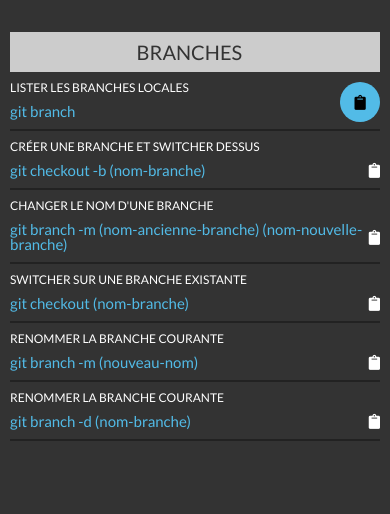
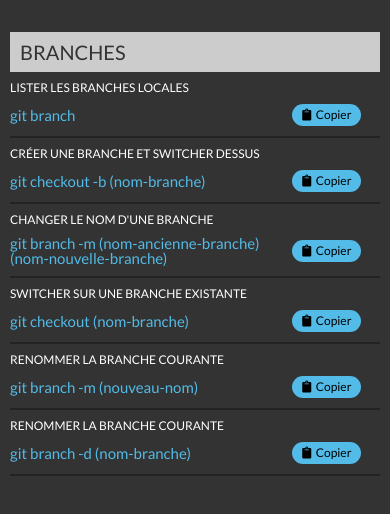
Before and after one commit to Vman45/git-memento, a website: page index.html in a window 390 px wide. Shown: the part 150-664 px from the top of the page. Drawn offline with Linux system fonts and the light colour scheme.

Commit message:
Fix button on responsive

```diff
--- a/index.html
+++ b/index.html
@@ -46,7 +46,7 @@
           <td class="git-command-data">git branch</td>
           <td class="git-command-data">
             <button>
-              <i class="fas fa-clipboard"></i>
+              <i class="fas fa-clipboard"></i>&nbsp;&nbsp;Copier
             </button>
           </td>
         </tr>
@@ -57,7 +57,9 @@
         <tr class="git-command-row">
           <td class="git-command-data">Créer une branche et switcher dessus</td>
           <td class="git-command-data">git checkout -b (nom-branche)</td>
-          <td class="git-command-data"><i class="fas fa-clipboard"></i></td>
+          <td class="git-command-data"><button>
+              <i class="fas fa-clipboard"></i>&nbsp;&nbsp;Copier
+            </button></td>
         </tr>
 
         <tr class="alt-header">
@@ -66,7 +68,9 @@
         <tr class="git-command-row">
           <td class="git-command-data">Changer le nom d'une branche</td>
           <td class="git-command-data">git branch -m (nom-ancienne-branche) (nom-nouvelle-branche)</td>
-          <td class="git-command-data"><i class="fas fa-clipboard"></i></td>
+          <td class="git-command-data"><button>
+              <i class="fas fa-clipboard"></i>&nbsp;&nbsp;Copier
+            </button></td>
         </tr>
 
         <tr class="alt-header">
@@ -75,7 +79,9 @@
         <tr class="git-command-row">
           <td class="git-command-data">Switcher sur une branche existante</td>
           <td class="git-command-data">git checkout (nom-branche)</td>
-          <td class="git-command-data"><i class="fas fa-clipboard"></i></td>
+          <td class="git-command-data"><button>
+              <i class="fas fa-clipboard"></i>&nbsp;&nbsp;Copier
+            </button></td>
         </tr>
 
         <tr class="alt-header">
@@ -84,7 +90,9 @@
         <tr class="git-command-row">
           <td class="git-command-data">Renommer la branche courante</td>
           <td class="git-command-data">git branch -m (nouveau-nom)</td>
-          <td class="git-command-data"><i class="fas fa-clipboard"></i></td>
+          <td class="git-command-data"><button>
+              <i class="fas fa-clipboard"></i>&nbsp;&nbsp;Copier
+            </button></td>
         </tr>
 
         <tr class="alt-header">
@@ -93,7 +101,9 @@
         <tr class="git-command-row">
           <td class="git-command-data">Supprimer une branche en local</td>
           <td class="git-command-data">git branch -d (nom-branche)</td>
-          <td class="git-command-data"><i class="fas fa-clipboard"></i></<td>
+          <td class="git-command-data"><button>
+              <i class="fas fa-clipboard"></i>&nbsp;&nbsp;Copier
+            </button></<td>
         </tr>
       </tbody>
     </table>
--- a/scss/_tab.scss
+++ b/scss/_tab.scss
@@ -5,14 +5,10 @@
   button {
     background-color: #52bbe7;
     border: none;
-    border-radius: 50%;
-    font: 1.5rem/1 'Lato', sans-serif;
+    border-radius: 1.5rem;
+    font: 1.2rem/1 'Lato', sans-serif;
     outline: none;
     padding: .5rem 1rem;
-    width: 4rem; height: 4rem;
-    @include md-(phone) {
-      position: absolute; right: 0; top:-90%;
-    }
   }
   .git-command-row:nth-child(4n + 1):not(:first-child) {
     background-color: #222;
@@ -38,14 +34,21 @@
     text-transform: uppercase;
     width: 30%;
     @include md-(phone) {
-      width: 100%;
+      text-align: left;
     }
   }
   .tin-pricing-th:nth-child(2) {
     width: 40%;
+    @include md-(phone) {
+      display: none;
+    }
   }
   .tin-pricing-th:nth-child(3)  {
     width: 10%;
+    @include md-(phone) {
+      position: absolute; right: 1rem; top: 50%;
+      transform: translateY(-50%);
+    }
   }
   .cat-command {
     background-color: #ccc;
@@ -68,6 +71,7 @@
     &:nth-child(3) {
       border: none;
       text-align: center;
+      width: 10%;
     }
     @include md-(phone) {
       padding: 0 0 1rem 0;
@@ -89,7 +93,6 @@
     }
     @include md-(phone) {
       display: table-row;
-      position: relative;
     }
   }
 }
```
Also changed, not shown: css/style.css.
